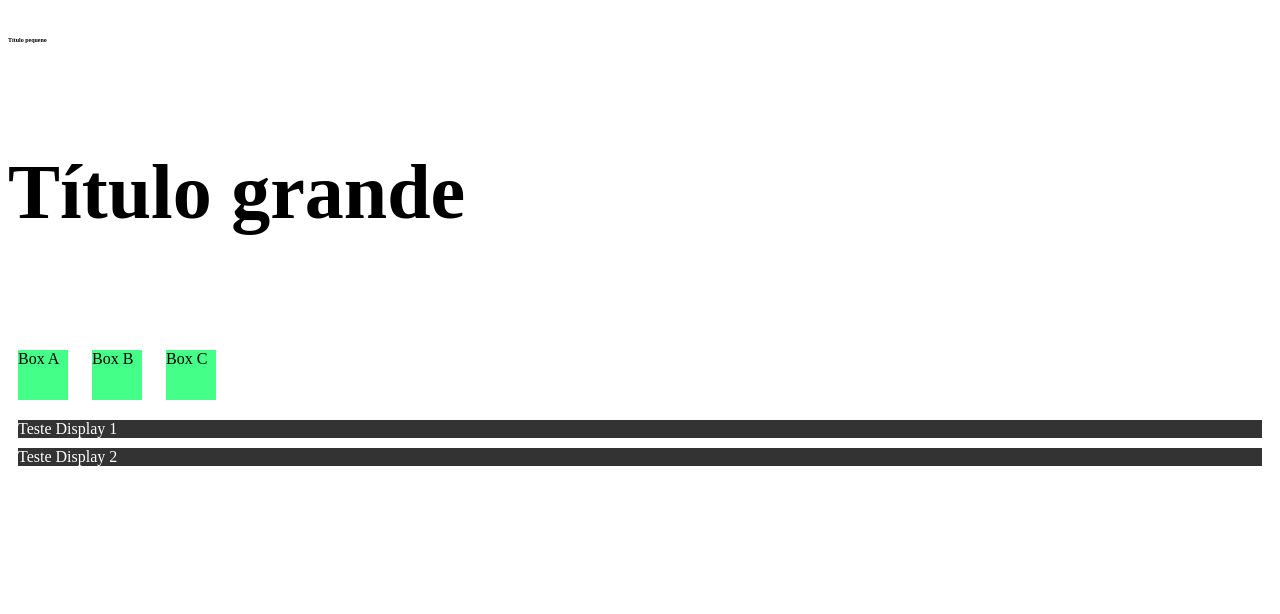
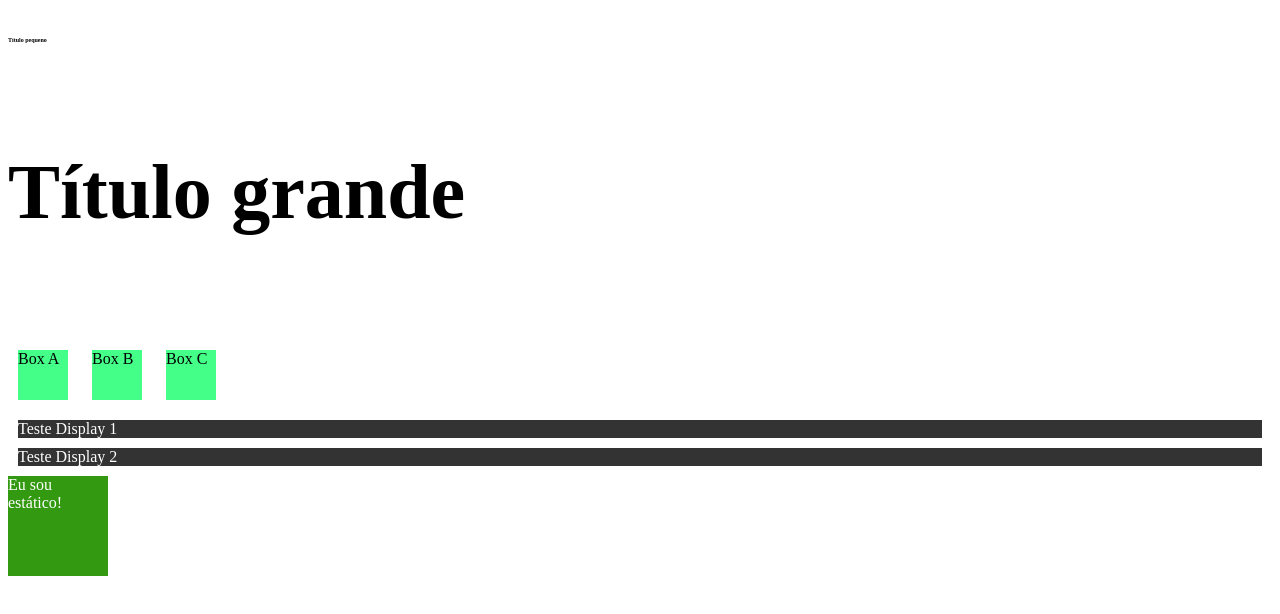
Before and after one commit to samueljdev/Fundamentos-CSS, a plain HTML site: page index.html in a window 1280 px wide. Shown: the part 7777-8391 px from the top of the page. Drawn offline with Linux system fonts and the light colour scheme.

Commit message:
Position Static

```diff
--- a/css/styles.css
+++ b/css/styles.css
@@ -381,6 +381,16 @@ h2 {
 
 /* Escondendo elementos */
 .invisible- {
-    display: none; /* propriedade invisivel*/
+    display: none;
+    /* propriedade invisivel*/
     color: #16c516;
 }
+
+/* Position Static */
+.static {
+    position: static;
+    background-color: #391;
+    color: #fff;
+    width: 100px;
+    height: 100px;
+}
--- a/index.html
+++ b/index.html
@@ -199,6 +199,11 @@
     <!-- Escondendo elementos -->
     <p class="invisible-">Me encontre se puder</p>
 
+    <!-- Position Static -->
+    <div class="static">
+        <span>Eu sou estático!</span>
+    </div>
+
 </body>
 
 </html>
```
